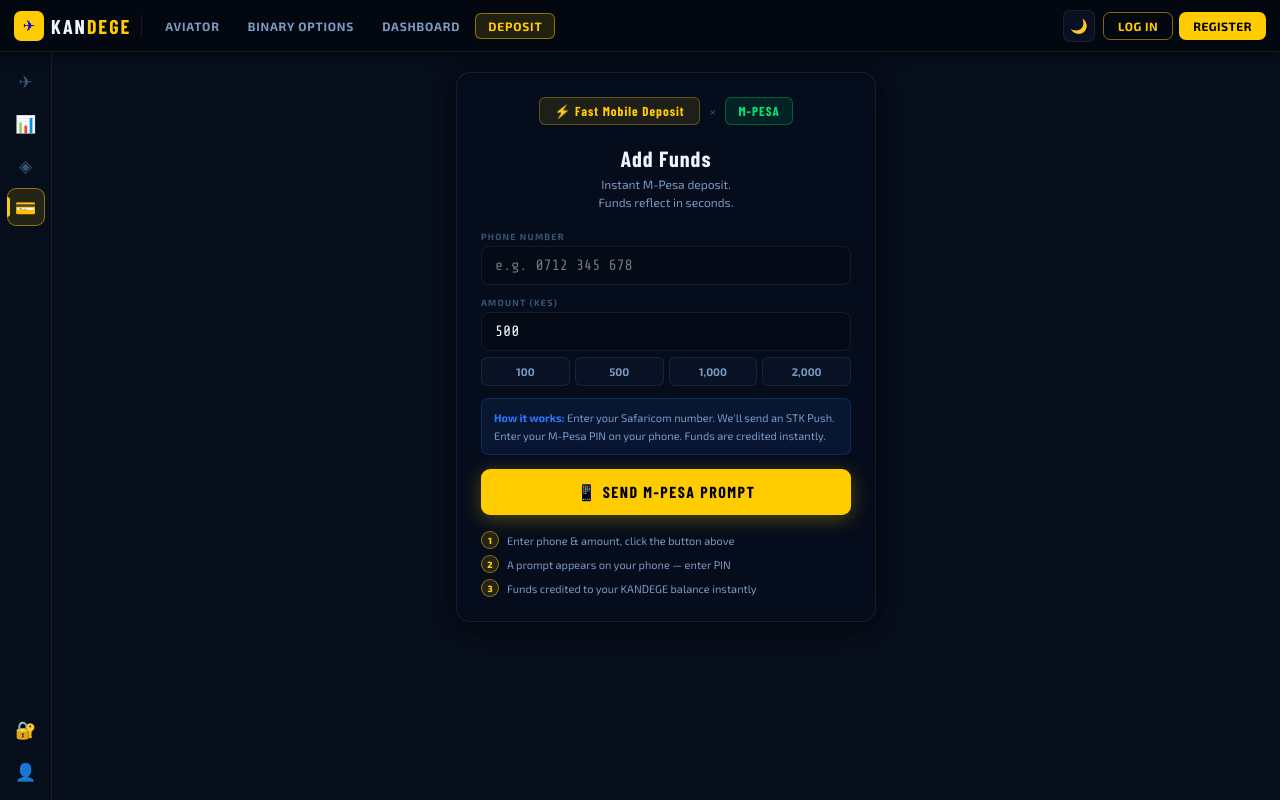
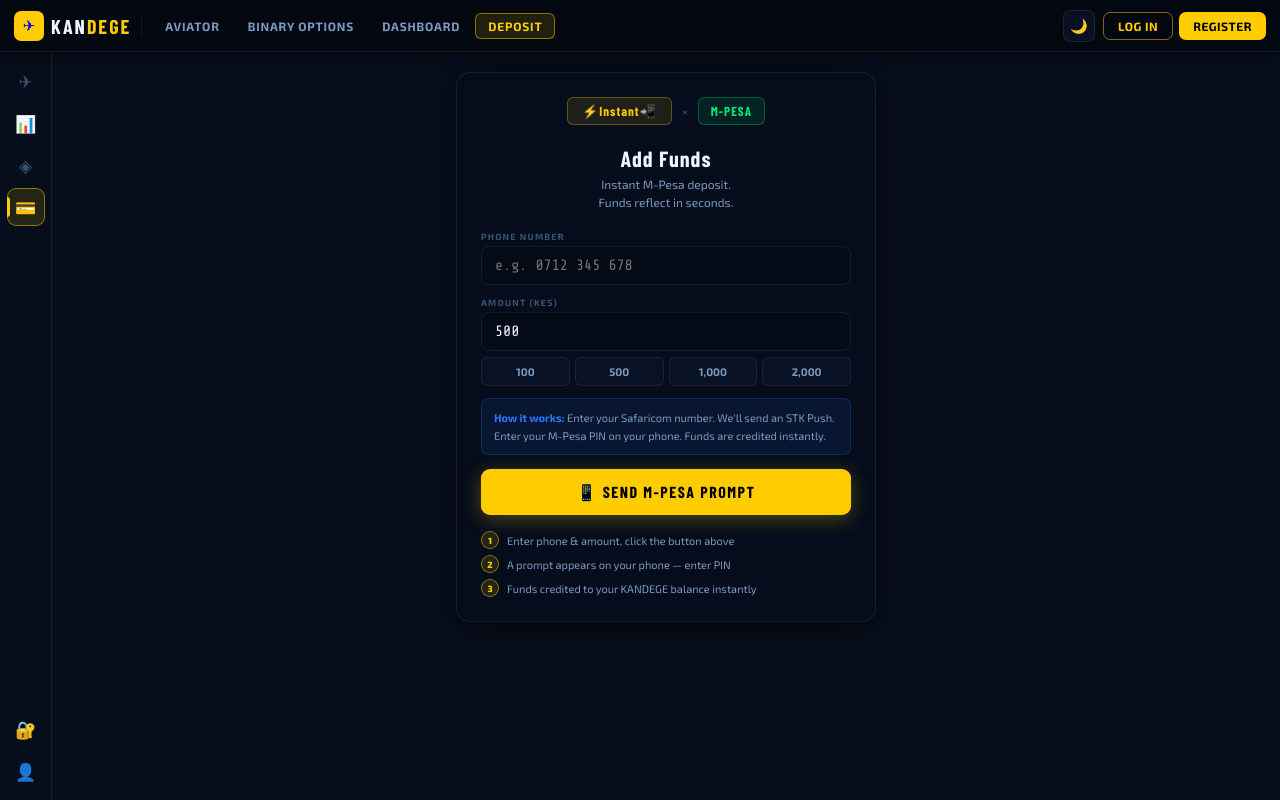
Before and after one commit to tookarius/kandege, a website: page public/index.html in a window 1280 px wide. Both pictures are taken after a click on the element "DEPOSIT". Drawn offline with nearby package versions, Linux system fonts and the light colour scheme; a web font is replaced by a local one.

Commit message:
Update index.html

```diff
--- a/public/index.html
+++ b/public/index.html
@@ -884,7 +884,7 @@ html,body{height:100%;background:var(--base);color:var(--txt-1);font-family:'Exo
     <div id="view-dep" class="view" style="align-items:flex-start;justify-content:center;overflow-y:auto;padding:20px">
       <div class="dep-card">
         <div class="dep-logo-row">
-          <div class="payhero-badge">⚡ Fast Mobile Deposit</div>
+          <div class="payhero-badge">⚡Instant📲</div>
           <div style="font-size:12px;color:var(--txt-3)">×</div>
           <div class="mpesa-badge-sm">M-PESA</div>
         </div>
```
